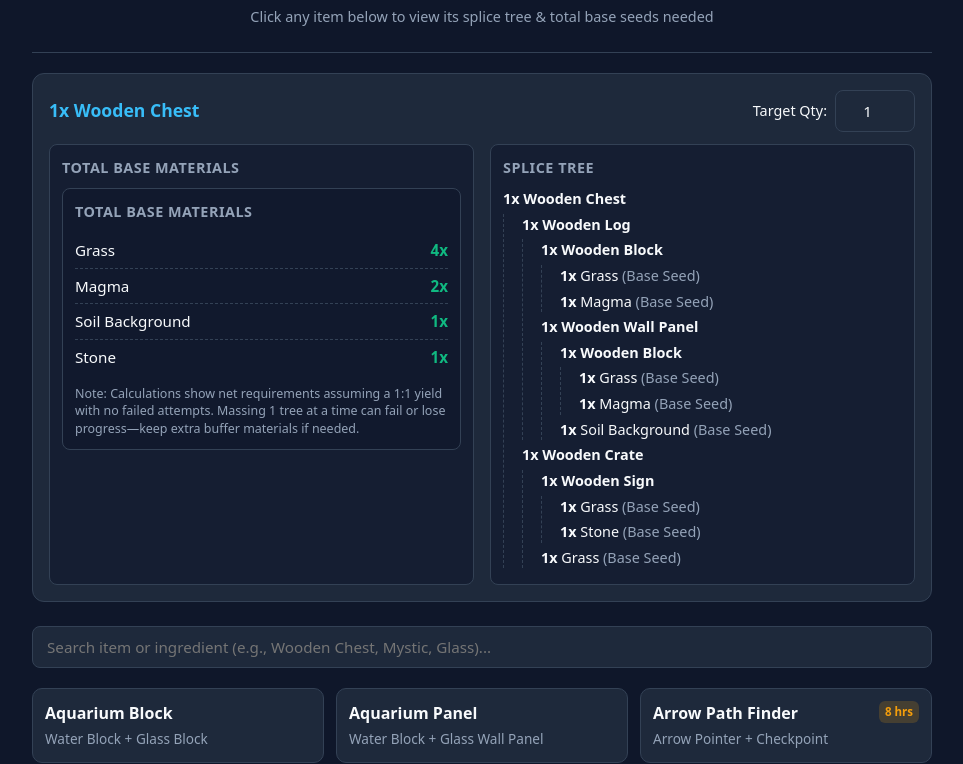
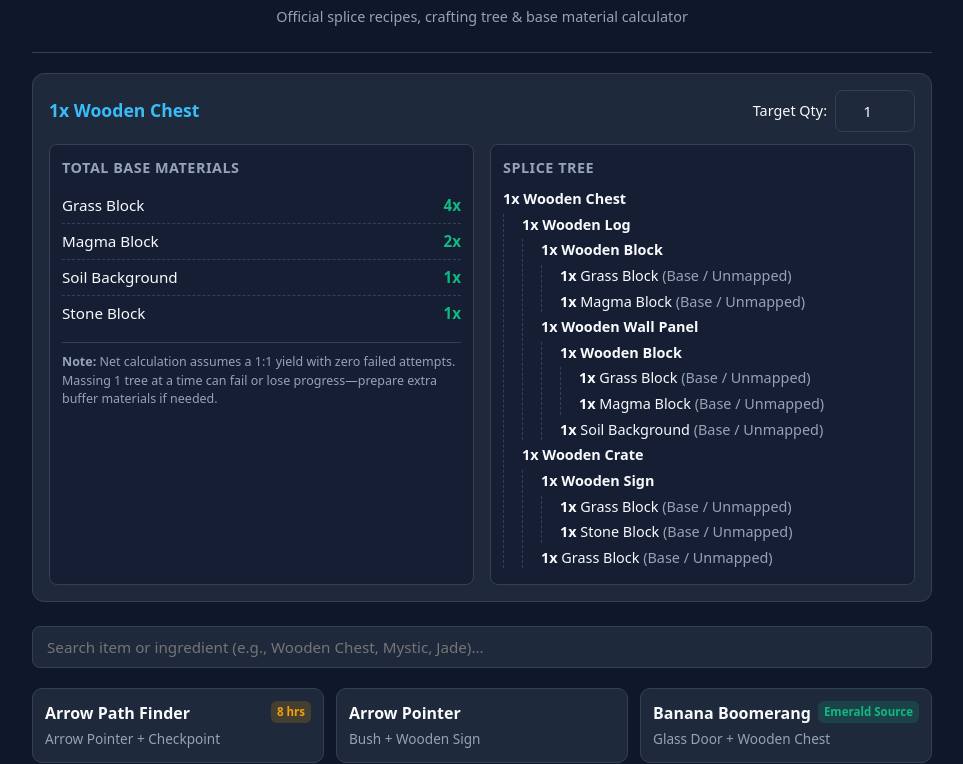
Before and after one commit to xenozy/playtopia-core, a plain HTML site: page index.html in a window 1280 px wide. Shown: the part 68-832 px from the top of the page, without its empty margins (158-1121 px from the left). Drawn offline with Linux system fonts and the light colour scheme.

Commit message:
Update index.html

```diff
--- a/index.html
+++ b/index.html
@@ -72,6 +72,11 @@
     .base-list li:last-child { border-bottom: none; }
     .count { font-weight: 700; color: var(--emerald); }
 
+    .note-box {
+      margin-top: 12px; padding-top: 10px; border-top: 1px solid var(--border);
+      font-size: 0.78rem; color: var(--muted); line-height: 1.45;
+    }
+
     .tree ul { list-style: none; padding-left: 18px; margin: 4px 0; border-left: 1px dashed var(--border); }
     .tree > ul { padding-left: 0; border-left: none; }
     .tree li { margin: 4px 0; font-size: 0.9rem; }
@@ -104,7 +109,7 @@
   <div class="container">
     <header>
       <h1>Playtopia Core</h1>
-      <p>Click any item below to view its splice tree &amp; total base seeds needed</p>
+      <p>Official splice recipes, crafting tree &amp; base material calculator</p>
     </header>
 
     <div class="calculator" id="calculator">
@@ -118,14 +123,10 @@
       <div class="grid-2">
         <div class="panel">
           <h3>Total Base Materials</h3>
-          <div class="panel">
-  <h3>Total Base Materials</h3>
-  <ul class="base-list" id="baseSummary"></ul>
-  <p style="margin: 10px 0 0; font-size: 0.78rem; color: #94a3b8; line-height: 1.4;">
-    Note: Calculations show net requirements assuming a 1:1 yield with no failed attempts. Massing 1 tree at a time can fail or lose progress—keep extra buffer materials if needed.
-  </p>
-</div>
           <ul class="base-list" id="baseSummary"></ul>
+          <div class="note-box">
+            <strong>Note:</strong> Net calculation assumes a 1:1 yield with zero failed attempts. Massing 1 tree at a time can fail or lose progress—prepare extra buffer materials if needed.
+          </div>
         </div>
         <div class="panel">
           <h3>Splice Tree</h3>
@@ -135,7 +136,7 @@
     </div>
 
     <div class="controls">
-      <input type="text" id="searchInput" placeholder="Search item or ingredient (e.g., Wooden Chest, Mystic, Glass)..." />
+      <input type="text" id="searchInput" placeholder="Search item or ingredient (e.g., Wooden Chest, Mystic, Jade)..." />
     </div>
 
     <div class="recipe-grid" id="recipeGrid"></div>
@@ -147,81 +148,100 @@
 
   <script>
     const RECIPES = {
-      "Aquarium Block": { items: ["Water Block", "Glass Block"] },
-      "Aquarium Panel": { items: ["Water Block", "Glass Wall Panel"] },
-      "Arrow Path Finder": { items: ["Arrow Pointer", "Checkpoint"], note: "8 hrs", type: "time" },
+      // Path 1
+      "Flora": { items: ["Grass Block", "Soil Background"] },
+      "Glass Wall Panel": { items: ["Stone Block", "Magma Block"] },
+      "Gravel": { items: ["Magma Block", "Soil Background"] },
+      "Wooden Block": { items: ["Grass Block", "Magma Block"] },
+      "Wooden Entrance": { items: ["Stone Block", "Soil Background"] },
+      "Wooden Sign": { items: ["Grass Block", "Stone Block"] },
+      "Mud Block": { items: ["Water", "Soil Background"] },
+      "Obsidian Block": { items: ["Water", "Lava"] },
+      "Volcanic Rock": { items: ["Lava", "Stone Block"] },
+
+      // Path 2
+      "Basalt": { items: ["Gravel Rock", "Stone Block"], note: "Emerald Source", type: "eme" },
+      "Bush": { items: ["Flora", "Soil Background"] },
+      "Flare": { items: ["Wooden Sign", "Magma Block"] },
+      "Mushroom Bump": { items: ["Flora", "Grass Block"] },
+      "Window Panel": { items: ["Glass Wall Panel", "Soil Background"] },
+      "Wooden Crate": { items: ["Wooden Sign", "Grass Block"] },
+      "Wooden Platform": { items: ["Wooden Block", "Grass Block"] },
+      "Wooden Wall Panel": { items: ["Wooden Block", "Soil Background"] },
+
+      // Path 3
       "Arrow Pointer": { items: ["Bush", "Wooden Sign"] },
-      "Banana Boomerang": { items: ["Glass Door", "Wooden Chest"], note: "Emerald Source", type: "eme" },
-      "Basalt": { items: ["Gravel Rock", "Stone"], note: "Emerald Source (13%)", type: "eme" },
-      "Bed": { items: ["Wooden Fence", "Wooden Table"] },
-      "Bookshelf": { items: ["Wooden Chest", "Couch"] },
-      "Bridge": { items: ["Stairs", "Arrow Path Finder"] },
-      "Bush": { items: ["Flora", "Soil Background"] },
       "Cactus": { items: ["Flora", "Mushroom Bump"] },
-      "Camping Tent": { items: ["Fireplace", "Couch"] },
-      "Chandelier": { items: ["Glass Block", "Fireplace"], note: "Emerald Source (6 hrs)", type: "eme" },
-      "Chi Portal": { items: ["Dungeon Door", "Glass Door"] },
-      "Couch": { items: ["Wooden Chair", "Bed"], note: "8 hrs", type: "time" },
-      "Display Frame": { items: ["Wooden Crate", "Painting"] },
       "Dungeon Bricks": { items: ["Basalt", "Gravel"] },
       "Dungeon Door": { items: ["Window Panel", "Wooden Entrance"] },
       "Dungeon Entrance": { items: ["Flare", "Wooden Entrance"] },
       "Dungeon Platform": { items: ["Wooden Platform", "Glass Wall Panel"] },
+      "Glass Block": { items: ["Basalt", "Glass Wall Panel"] },
+      "Painting": { items: ["Window Panel", "Glass Wall Panel"] },
+      "Vines": { items: ["Bush", "Mushroom Bump"] },
+      "Wooden Ladder": { items: ["Gravel", "Wooden Platform"] },
+      "Wooden Log": { items: ["Wooden Block", "Wooden Wall Panel"] },
+      "Wooden Table": { items: ["Wooden Block", "Wooden Platform"] },
+
+      // Path 4
+      "Display Frame": { items: ["Wooden Crate", "Painting"] },
       "Dungeon Wall": { items: ["Dungeon Bricks", "Wooden Wall Panel"] },
       "Fireplace": { items: ["Flare", "Wooden Log"] },
-      "Flare": { items: ["Wooden Sign", "Magma"] },
-      "Flora": { items: ["Grass", "Soil Background"] },
-      "Glass Block": { items: ["Basalt", "Glass Wall Panel"] },
       "Glass Door": { items: ["Window Panel", "Dungeon Door"] },
       "Glass Entrance": { items: ["Glass Block", "Dungeon Entrance"] },
-      "Glass Wall Panel": { items: ["Stone", "Magma"] },
-      "Gravel": { items: ["Magma", "Soil Background"] },
-      "Hanging Lantern": { items: ["Fireplace", "Chandelier"] },
-      "Jade Block": { items: ["Lily Pad", "Arrow Path Finder", "??? (3rd Item)"], note: "73.5% Emerald (3-Way)", type: "eme" },
-      "Lava Lamp": { items: ["Lava Block", "Glass Block"] },
-      "Magic Cauldron": { items: ["Fireplace", "Mystical Portal"] },
-      "Mud Block": { items: ["Water Block", "Soil Background"] },
-      "Mushroom Bump": { items: ["Flora", "Grass"] },
-      "Mystic Statue": { items: ["Spikes", "Mystical Block"] },
-      "Mystic Wall Panel": { items: ["Dungeon Wall", "Mystical Block"] },
-      "Mystical Block": { items: ["Glass Block", "Chi Portal"], note: "Emerald Source (50.5%)", type: "eme" },
-      "Mystical Portal": { items: ["Toilet", "Chi Portal"], note: "8 hrs", type: "time" },
-      "Painting": { items: ["Window Panel", "Glass Wall Panel"] },
-      "Prize Box": { items: ["Giftbox", "Display Frame"], note: "8 hrs", type: "time" },
+      "Signboard": { items: ["Arrow Pointer", "Wooden Platform"] },
+      "Spikes": { items: ["Cactus", "Glass Block"] },
+      "Stairs": { items: ["Basalt", "Wooden Ladder"] },
+      "Wooden Chair": { items: ["Wooden Platform", "Wooden Table"] },
+      "Wooden Chest": { items: ["Wooden Log", "Wooden Crate"] },
+      "Wooden Fence": { items: ["Wooden Ladder", "Wooden Wall Panel"] },
+
+      // Path 5
+      "Banana Boomerang": { items: ["Glass Door", "Wooden Chest"], note: "Emerald Source", type: "eme" },
+      "Bed": { items: ["Wooden Fence", "Wooden Table"] },
+      "Chandelier": { items: ["Glass Block", "Fireplace"] },
+      "Chi Portal": { items: ["Dungeon Door", "Glass Door"] },
+      "Giftbox": { items: ["Wooden Chest", "Vines"] },
       "Respawn Checkpoint": { items: ["Signboard", "Arrow Pointer"] },
       "Rock Wall Fence": { items: ["Wooden Fence", "Dungeon Bricks"] },
-      "Signboard": { items: ["Arrow Pointer", "Wooden Platform"] },
+      "Steel Gateway": { items: ["Glass Entrance", "Dungeon Entrance"] },
+      "Mannequin": { items: ["Display Frame", "Glass Door"] },
+      "Toilet": { items: ["Dungeon Platform", "Wooden Chair"] },
+
+      // Path 6
+      "Mystical Block": { items: ["Glass Block", "Chi Portal"], note: "Emerald Source", type: "eme" },
+      "Arrow Path Finder": { items: ["Arrow Pointer", "Checkpoint"], note: "8 hrs", type: "time" },
+      "Prize Box": { items: ["Giftbox", "Display Frame"], note: "8 hrs", type: "time" },
+      "Steel Safe": { items: ["Steel Gateway", "Wooden Chest"], note: "8 hrs", type: "time" },
+      "Couch": { items: ["Wooden Chair", "Bed"], note: "8 hrs", type: "time" },
+      "Steel Platform": { items: ["Steel Gateway", "Dungeon Platform"], note: "8 hrs", type: "time" },
+      "Mystical Portal": { items: ["Toilet", "Chi Portal"], note: "8 hrs", type: "time" },
+      "Hanging Lantern": { items: ["Fireplace", "Chandelier"] },
       "Spike Fence": { items: ["Wooden Fence", "Spikes"] },
-      "Spikes": { items: ["Cactus", "Glass Block"] },
-      "Stairs": { items: ["Basalt", "Wooden Ladder"] },
-      "Steel Gateway": { items: ["Glass Entrance", "Dungeon Entrance"] },
-      "Steel Platform": { items: ["Steel Gateway", "Dungeon Platform"], note: "8 hrs", type: "time" },
-      "Steel Safe": { items: ["Steel Gateway", "Wooden Chest"], note: "8 hrs", type: "time" },
-      "Toilet": { items: ["Dungeon Platform", "Wooden Chair"] },
-      "Vines": { items: ["Bush", "Mushroom Bump"] },
-      "Volcanic Rock": { items: ["Lava Block", "Stone"] },
+
+      // Path 7
+      "Mystic Wall Panel": { items: ["Dungeon Wall", "Mystical Block"] },
+      "Mystic Statue": { items: ["Spikes", "Mystical Block"] },
+      "Steel Block": { items: ["Steel Platform", "Steel Gateway"] },
+      "Bookshelf": { items: ["Wooden Chest", "Couch"] },
+      "Camping Tent": { items: ["Fireplace", "Couch"] },
+      "Magic Cauldron": { items: ["Fireplace", "Mystical Portal"] },
+      "Bridge": { items: ["Stairs", "Arrow Path Finder"] },
+      "Neon Light": { items: ["Bulletin Sign Board", "Hanging Lantern"] },
       "Wall Clock": { items: ["Display Frame", "Hanging Lantern"] },
-      "Warning Sign": { items: ["Lava Block", "Wooden Sign"] },
-      "Window Panel": { items: ["Glass Wall Panel", "Soil Background"] },
-      "Wooden Block": { items: ["Grass", "Magma"] },
-      "Wooden Chair": { items: ["Wooden Platform", "Wooden Table"] },
-      "Wooden Chest": { items: ["Wooden Log", "Wooden Crate"] },
-      "Wooden Crate": { items: ["Wooden Sign", "Grass"] },
-      "Wooden Dock": { items: ["Water Block", "Wooden Fence"] },
-      "Wooden Entrance": { items: ["Stone", "Soil Background"] },
-      "Wooden Fence": { items: ["Wooden Ladder", "Wooden Wall Panel"] },
-      "Wooden Ladder": { items: ["Gravel", "Wooden Platform"] },
-      "Wooden Log": { items: ["Wooden Block", "Wooden Wall Panel"] },
-      "Wooden Platform": { items: ["Wooden Block", "Grass"] },
-      "Wooden Sign": { items: ["Grass", "Stone"] },
-      "Wooden Table": { items: ["Wooden Block", "Wooden Platform"] },
-      "Wooden Wall Panel": { items: ["Wooden Block", "Soil Background"] }
+
+      // 3-Way Splice
+      "Jade Block": { items: ["Lily Pad", "Arrow Path Finder", "??? (Unknown)"], note: "73.5% Emerald (3-Way)", type: "eme" }
     };
 
     let selectedItem = "Wooden Chest";
 
     function escapeAttr(str) {
-      return String(str).replace(/&/g, "&amp;").replace(/"/g, "&quot;").replace(/'/g, "&#39;").replace(/</g, "&lt;");
+      return String(str)
+        .replace(/&/g, "&amp;")
+        .replace(/"/g, "&quot;")
+        .replace(/'/g, "&#39;")
+        .replace(/</g, "&lt;");
     }
 
     function getBaseMaterials(item, qty = 1, acc = {}) {
@@ -239,7 +259,7 @@
     function buildTreeHTML(item, qty = 1) {
       const recipe = RECIPES[item];
       if (!recipe) {
-        return `<li><strong>${qty}x</strong> ${escapeAttr(item)} <span style="color:#94a3b8">(Base Seed)</span></li>`;
+        return `<li><strong>${qty}x</strong> ${escapeAttr(item)} <span style="color:#94a3b8">(Base / Unmapped)</span></li>`;
       }
       const children = recipe.items.map(ing => buildTreeHTML(ing, qty)).join("");
       return `<li><strong>${qty}x ${escapeAttr(item)}</strong><ul>${children}</ul></li>`;
```
